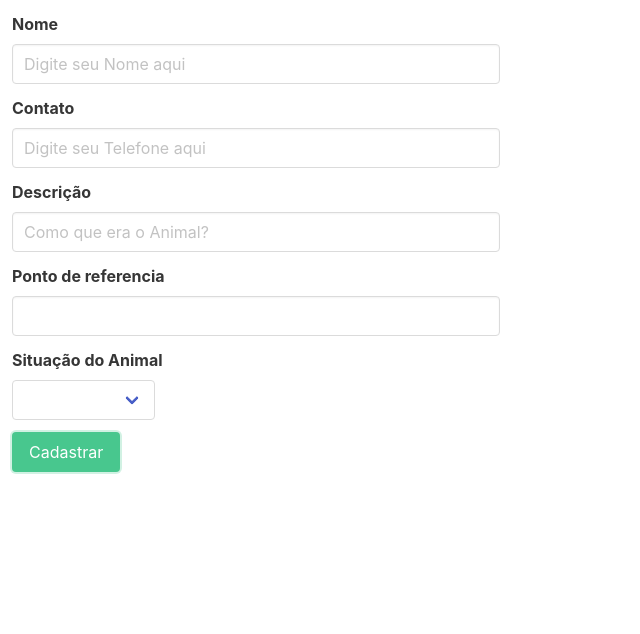
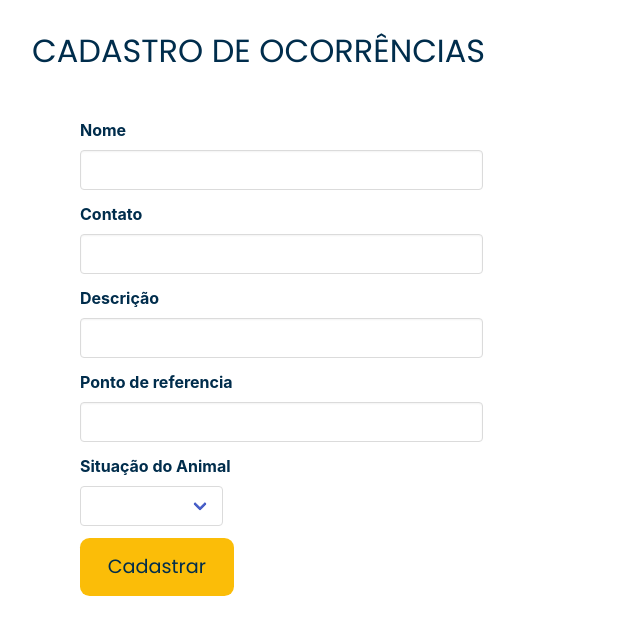
Before and after one commit to renanmontanopaz/animal-save-view, a Vue app: page /register-occurences in a window 1280 px wide. Shown: the top 634 px of the page, without its empty margins (0-640 px from the left). Built offline with nearby package versions, Linux system fonts and the light colour scheme.

Commit message:
estilizando tela RegisterOccurences

```diff
--- a/src/views/LandingPage/RegisterOccurences.vue
+++ b/src/views/LandingPage/RegisterOccurences.vue
@@ -1,28 +1,31 @@
 <template>
-  <section>
+  <section class="container_occurences">
+    <div class="text">
+      <h1>CADASTRO DE OCORRÊNCIAS</h1>
+    </div>
     <div class="column is-two-fifths">
       <div class="field">
         <label class="label">Nome</label>
         <div class="control">
-          <input class="input" type="text" v-model="occurences.name" placeholder="Digite seu Nome aqui">
+          <input class="input" type="text" v-model="occurences.name">
         </div>
       </div>
       <div class="field">
         <label class="label">Contato</label>
         <div class="control">
-          <input class="input" type="text" v-model="occurences.contact" placeholder="Digite seu Telefone aqui">
+          <input class="input" type="text" v-model="occurences.contact">
         </div>
       </div>
       <div class="field">
         <label class="label">Descrição</label>
         <div class="control">
-          <input class="input" type="textarea" v-model="occurences.description" placeholder="Como que era o Animal?">
+          <input class="input" type="textarea" v-model="occurences.description">
         </div>
       </div>
       <div class="field">
         <label class="label">Ponto de referencia</label>
         <div class="control">
-          <input class="input" type="text" v-model="occurences.referenceLocal" placeholder="">
+          <input class="input" type="text" v-model="occurences.referenceLocal">
         </div>
       </div>
       <div class="field">
@@ -35,7 +38,7 @@
         </div>
       </div>
       <div class="control">
-        <button @click="RegisterOccurences()" class="button is-success is-focused">Cadastrar</button>
+        <button @click="RegisterOccurences()" class="butt is-success is-focused is-medium">Cadastrar</button>
       </div>
       <div class="columns" v-if="notificacao.ativo">
         <div class="column is-12">
@@ -99,5 +102,46 @@ export default class RegisterOccurences extends Vue {
 </script>
 
 <style lang="scss" scoped>
-.column {}
+@import url("https://fonts.googleapis.com/css2?family=Concert+One&family=Poppins:ital,wght@0,200;0,400;0,600;1,100&display=swap");
+
+.container_occurences {
+
+  display: flex;
+  align-items: flex-start;
+  justify-content: center;
+  flex-direction: column;
+  margin-top: 2em;
+  padding-left: 2em;
+
+  .text {
+    font-family: 'Poppins';
+    font-style: normal;
+    font-weight: 700;
+    font-size: clamp(0.5em, 2em , 3em);
+    line-height: 1.2em;
+    color: #002D4C;
+  }
+
+  .column {
+    padding: 3em;
+
+    .label {
+      color: #002D4C;
+    }
+  }
+  .butt {
+        width: 8em;
+        height: 3em;
+        background: #FBBD08;
+        border-radius: 0.5em;
+        border: none;
+        font-family: 'Poppins';
+        font-style: normal;
+        font-weight: 400;
+        font-size: 1.2em;
+        line-height: 1.5em;
+        color: #002D4C;
+        margin-right: 2em;
+      }
+}
 </style>
```
